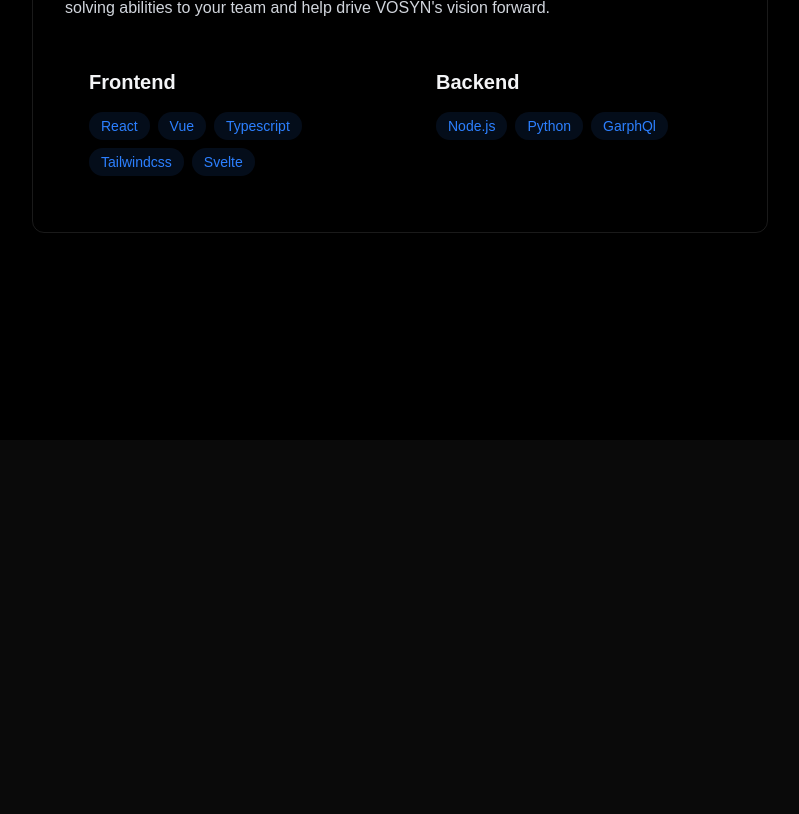
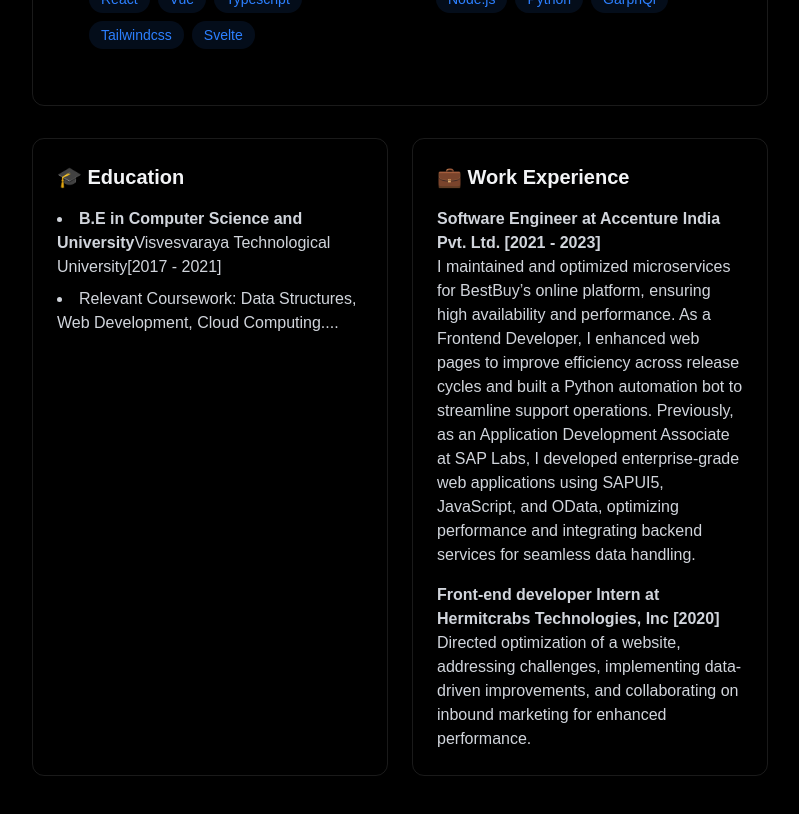
Before and after one commit to SriVarsha99/portfolio, a React (Vite) app: page / in a window 1280 px wide. Shown: the part 1160-1974 px from the top of the page, without its empty margins (240-1039 px from the left). Before the commit the page ends 1600 px from the top, so only its background shows below. Built offline with nearby package versions, Linux system fonts and the light colour scheme; a web font is replaced by a local one.

Commit message:
Education and Work-experience section

```diff
--- a/src/components/sections/About.jsx
+++ b/src/components/sections/About.jsx
@@ -44,6 +44,52 @@ export const About = () => {
                 </div>
 
             </div>
+
+            <div className="grid grid-cols-1 grid-cols-2 gap-6 mt-8">
+                <div className="p-6 rounded-xl border-white/10 border hover:-translate-y-1 transition-all">
+                            <h3 className="text-xl font-bold mb-4">
+                              🎓 Education
+                            </h3>
+                            <ul className="list-disc list-inside text-gray-300 space-y-2">
+                                <li>
+                                    <strong> B.E in Computer Science and University</strong>
+                                    Visvesvaraya Technological University[2017 - 2021]
+                                </li>
+                                <li>
+                                    Relevant Coursework: Data Structures, Web Development, Cloud Computing....
+                                </li>
+                            </ul>
+                </div>
+                <div className="p-6 rounded-xl border-white/10 border hover:-translate-y-1 transition-all">
+                            <h3 className="text-xl font-bold mb-4">
+                              💼 Work Experience
+                            </h3>
+                            <div className="space-y-4 text-gray-300">
+                                <div>
+                                    <h4 className="font-semibold">
+                                        Software Engineer at Accenture India Pvt. Ltd. [2021 - 2023]
+                                    </h4>
+                                    <p>
+                                        I maintained and optimized microservices for BestBuy’s online platform, ensuring high availability and performance. As a Frontend Developer,
+                                        I enhanced web pages to improve efficiency across release cycles and built a Python automation bot to streamline support operations.
+                                        Previously, as an Application Development Associate at SAP Labs, I developed enterprise-grade web applications using SAPUI5, JavaScript, and OData, optimizing performance and integrating backend services for seamless data handling.
+                                    </p>
+                                </div>
+
+                                <div>
+                                    <h4 className="font-semibold">
+                                        Front-end developer Intern at Hermitcrabs Technologies, Inc [2020]
+                                    </h4>
+                                    <p>
+                                    Directed optimization of a website, addressing challenges, implementing data-driven improvements, and collaborating on inbound
+                                    marketing for enhanced performance.
+                                    </p>
+                                </div>
+                            </div>
+                </div>
+
+            </div>
+
         </div>
     </section>
 }
```
